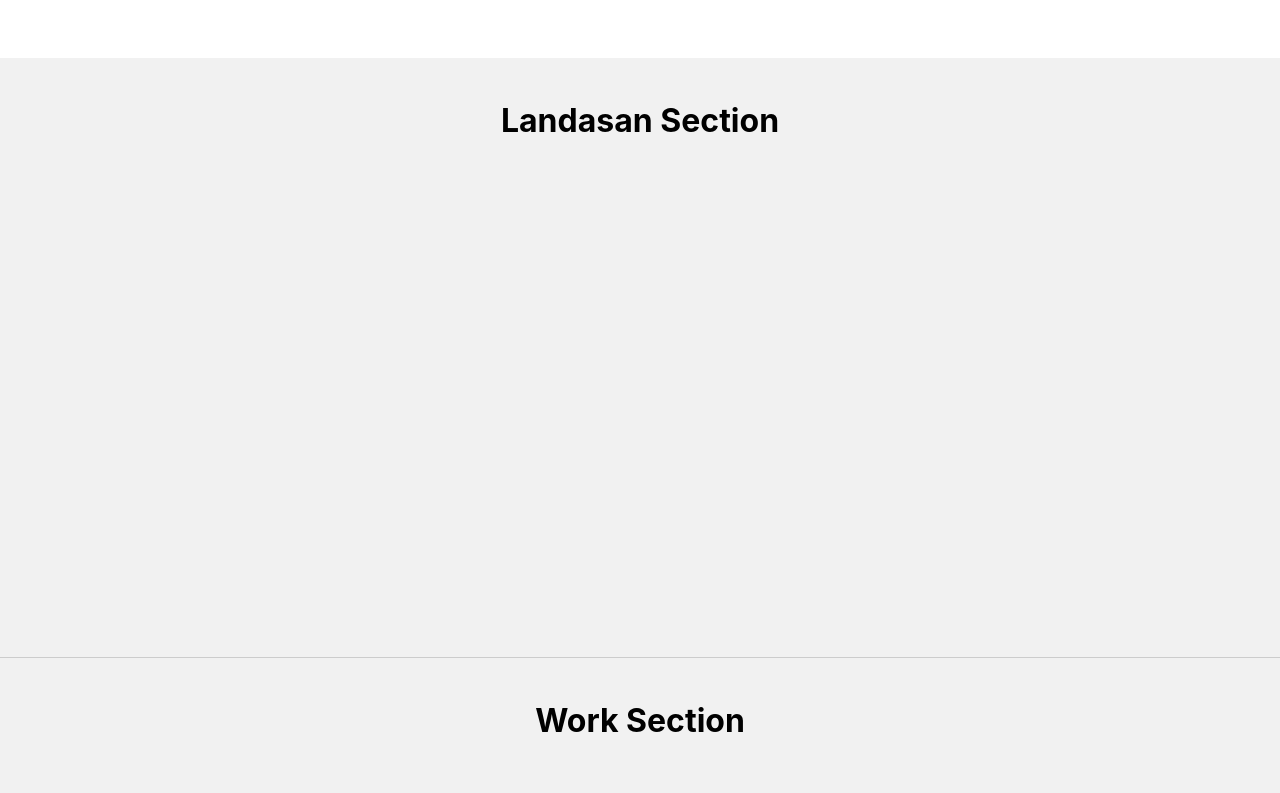
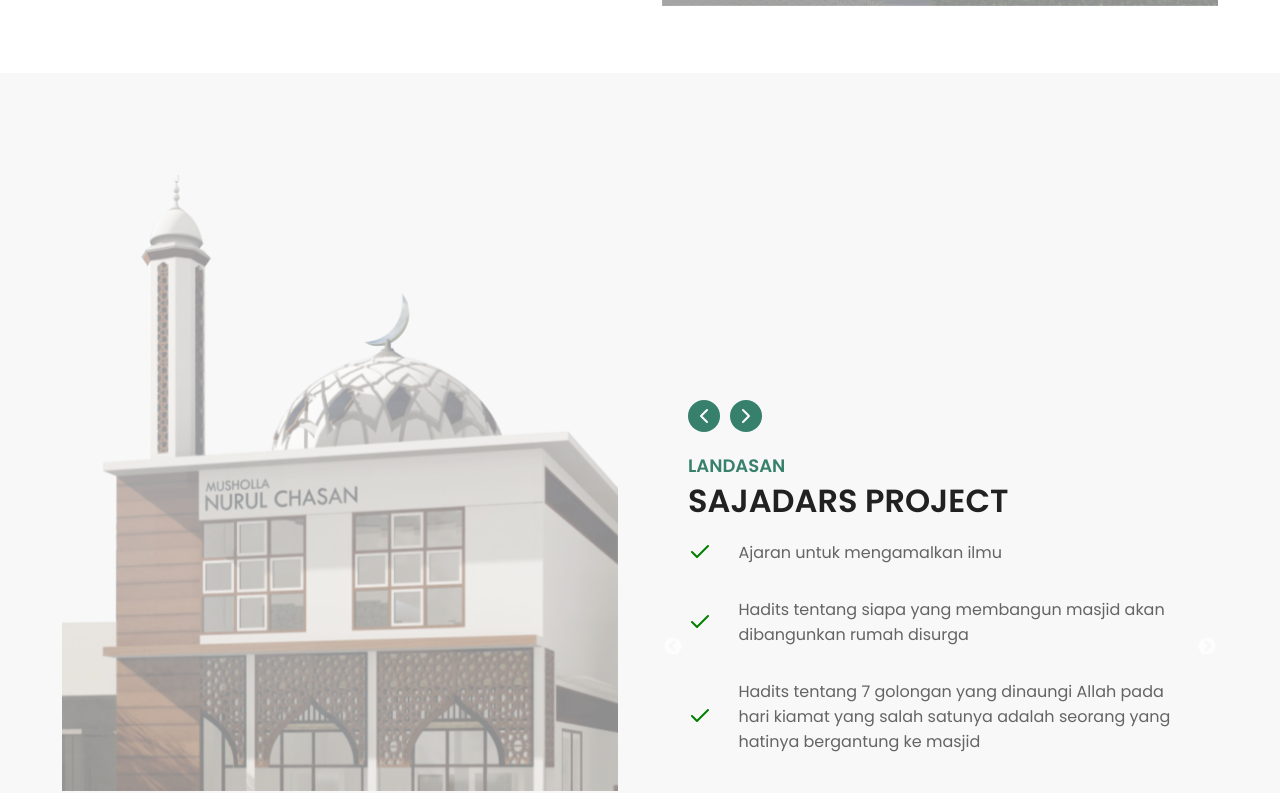
Before and after one commit to muhidayat03/sajadars-web, a React (Create React App) app: page / in a window 1280 px wide. Shown: the part 515-1308 px from the top of the page. Built offline with nearby package versions, Linux system fonts and the light colour scheme.

Commit message:
add landasan section

```diff
--- a/package.json
+++ b/package.json
@@ -9,8 +9,13 @@
     "aos": "^2.3.4",
     "react": "^17.0.1",
     "react-dom": "^17.0.1",
+    "react-feather": "^2.0.9",
     "react-scripts": "4.0.2",
     "react-scroll": "^1.8.1",
+    "react-slick": "^0.28.0",
+    "react-styled-carousel": "^0.5.1",
+    "slick-carousel": "^1.8.1",
+    "social-logos": "^2.3.0",
     "styled-components": "^5.2.1",
     "web-vitals": "^1.0.1"
   },
--- a/src/App.css
+++ b/src/App.css
@@ -1 +1,2 @@
 @import url("https://fonts.googleapis.com/css2?family=Open+Sans:ital,wght@0,300;0,400;0,600;0,700;0,800;1,300;1,400;1,600;1,700;1,800&display=swap");
+@import url("https://fonts.googleapis.com/css2?family=Poppins:ital,wght@0,300;0,400;0,600;0,700;0,800;1,300;1,400;1,600;1,700;1,800&display=swap");
--- /dev/null
+++ b/src/components/CheckList.js
@@ -0,0 +1,24 @@
+import styled from "styled-components";
+import { Check } from "react-feather";
+import { Paragraph } from "../components/Typography";
+
+const CheckList = ({ children }) => (
+  <ListContainer>
+    <Check style={{ color: "green" }} />
+    <ParagraphContainer>
+      <Paragraph>{children}</Paragraph>
+    </ParagraphContainer>
+  </ListContainer>
+);
+
+export default CheckList;
+
+const ListContainer = styled.div`
+  display: flex;
+  justify-content: space-between;
+  align-items: center;
+`;
+
+const ParagraphContainer = styled.div`
+  width: 90%;
+`;
--- a/src/components/Typography.js
+++ b/src/components/Typography.js
@@ -1,12 +1,15 @@
 import styled from "styled-components";
 
 export const Title = styled.h3`
-  font-family: "Open Sans", sans-serif;
+  font-family: "Poppins", sans-serif;
   font-style: normal;
   font-weight: 600;
   font-size: 18px;
-  color: #646464;
+  color: ${({ color }) => color || "#646464"};
   margin: 0;
+  @media only screen and (max-width: 400px) {
+    font-size: 16px;
+  }
 `;
 
 export const BigTitle = styled.h1`
@@ -16,13 +19,31 @@ export const BigTitle = styled.h1`
   line-height: 1.4;
   color: #212121;
   margin: 0;
+  @media only screen and (max-width: 400px) {
+    font-size: 28px;
+  }
+`;
+
+export const MediumTitle = styled.h2`
+  font-family: "Poppins", sans-serif;
+  font-style: normal;
+  font-weight: 600;
+  line-height: 1.4;
+  color: #212121;
+  margin: 0;
+  @media only screen and (max-width: 400px) {
+    font-size: 22px;
+  }
 `;
 
 export const Paragraph = styled.p`
-  font-family: "Open Sans", sans-serif;
+  font-family: "Poppins", sans-serif;
   font-style: normal;
   font-weight: normal;
   font-size: 16px;
   color: #646464;
   margin: 20;
+  @media only screen and (max-width: 400px) {
+    font-size: 14px;
+  }
 `;
--- a/src/pages/home/BannerSection.js
+++ b/src/pages/home/BannerSection.js
@@ -3,33 +3,44 @@ import styled from "styled-components";
 import BannerImage from "../../assets/banner_image.svg";
 import Button from "../../components/Button";
 import { Title, BigTitle, Paragraph } from "../../components/Typography";
-import LinkComponent from '../../components/LinkComponent'
-
-
+import LinkComponent from "../../components/LinkComponent";
 
 const Header = () => (
-  <Section id='banner-section'>
-    <StyledRow direction='row-reverse' align='flex-end'>
+  <Section id="banner-section">
+    <StyledRow direction="row-reverse" align="flex-end">
       <RightContainer lg={2} md={1} sm={1}>
         <div style={{ paddingTop: 40 }}>
-          <Image data-aos="zoom-in" data-aos-anchor-placement="center-bottom" src={BannerImage} alt="Banner" />
+          <Image
+            data-aos="zoom-in"
+            data-aos-anchor-placement="center-bottom"
+            src={BannerImage}
+            alt="Banner"
+          />
         </div>
       </RightContainer>
-      <LeftContainer lg={2} md={1} sm={1} direction='column' align='start'>
+      <LeftContainer lg={2} md={1} sm={1} direction="column" align="start">
         <Title data-aos="fade-up">SAJADARS PROJECT</Title>
-        <BigTitle data-aos="fade-up">Bangun Masjid <br /> Lebih Baik</BigTitle>
+        <BigTitle data-aos="fade-up">
+          Bangun Masjid <br /> Lebih Baik
+        </BigTitle>
         <Paragraph data-aos="fade-up">
-          Berdiri sejak Agustus 2019, SAJADARS merupakan organisasi nirlaba
-          yang bergerak dalam perencanaan desain arsitektur masjid dan
-          fasilitasnya. Mari berkontribusi bersama kami untuk beramal dan
-          berkarya membuat masjid lebih baik.
-          </Paragraph>
-        <LinkComponent to='about-section'>
-          <StyledButton data-aos="fade-right" data-aos-delay="400" data-aos-anchor-placement="center-bottom">LEBIH LANJUT</StyledButton>
+          Berdiri sejak Agustus 2019, SAJADARS merupakan organisasi nirlaba yang
+          bergerak dalam perencanaan desain arsitektur masjid dan fasilitasnya.
+          Mari berkontribusi bersama kami untuk beramal dan berkarya membuat
+          masjid lebih baik.
+        </Paragraph>
+        <LinkComponent to="about-section">
+          <StyledButton
+            data-aos="fade-right"
+            data-aos-delay="400"
+            data-aos-anchor-placement="center-bottom"
+          >
+            LEBIH LANJUT
+          </StyledButton>
         </LinkComponent>
       </LeftContainer>
     </StyledRow>
-  </Section >
+  </Section>
 );
 
 export default Header;
@@ -37,21 +48,22 @@ export default Header;
 const Section = styled.div`
   width: 100%;
   background-color: white;
-  padding:40px;
+  padding: 40px;
   @media only screen and (max-width: 600px) {
-    padding:0px;
+    padding: 0px;
   }
 `;
 
 const LeftContainer = styled(Col)`
   @media only screen and (min-width: 600px) {
-    padding : 40px 20px;
+    padding: 40px 20px;
+    align-items: flex-start;
   }
 `;
 
 const RightContainer = styled(Col)`
   @media only screen and (max-width: 600px) {
-    padding : 0px;
+    padding: 0px;
   }
 `;
 
--- a/src/pages/home/LandasanSection.js
+++ b/src/pages/home/LandasanSection.js
@@ -1,25 +1,149 @@
+import { Row, Col } from "../../components/Grid";
+import styled from "styled-components";
+import BannerImage from "../../assets/landasan_image.svg";
+import { Title, BigTitle, Paragraph } from "../../components/Typography";
+import "slick-carousel/slick/slick.css";
+import "slick-carousel/slick/slick-theme.css";
+import Slider from "react-slick";
+import { useRef, useState } from "react";
+import { ChevronRight, ChevronLeft, Check } from "react-feather";
+import CheckList from "../../components/CheckList";
 
-import { Row, Col } from '../../components/Grid';
+const Header = () => {
+  const [index, setIndex] = useState(0);
+  const [count, setCount] = useState(0);
+  const settings = {
+    dots: false,
+    infinite: true,
+    speed: 500,
+    autoplaySpeed: 8000,
+    slidesToShow: 1,
+    slidesToScroll: 1,
+    autoplay: true,
+    beforeChange: (current, next) => setIndex(next),
+    afterChange: () => setCount(count + 1),
+  };
 
-import styled from 'styled-components';
+  const sliderRef = useRef(null);
 
-
-
-const Header = () =>
-  <Section>
-    <Row>
-      <Col>
-        <h1>Landasan Section</h1>
-      </Col>
-    </Row>
-  </Section>
+  const nextSlide = () => {
+    sliderRef && sliderRef.current && sliderRef.current.slickGoTo(index + 1);
+  };
+  const prevSlide = () => {
+    sliderRef && sliderRef.current && sliderRef.current.slickGoTo(index - 1);
+  };
+  return (
+    <Section id="banner-section">
+      <div onClick={() => {}}></div>
+      <StyledRow direction="row" align="flex-end">
+        <RightContainer lg={2} md={1} sm={1}>
+          <div style={{ paddingTop: 40 }}>
+            <Image
+              data-aos="zoom-in"
+              data-aos-anchor-placement="center-bottom"
+              src={BannerImage}
+              alt="Banner"
+            />
+          </div>
+        </RightContainer>
+        <LeftContainer lg={2} md={1} sm={1} direction="column" align="start">
+          <ButtonContainer style={{ marginBottom: 20 }}>
+            <CircleBUtton onClick={prevSlide}>
+              <ChevronLeft />
+            </CircleBUtton>
+            <CircleBUtton style={{ marginLeft: 10 }} onClick={nextSlide}>
+              <ChevronRight />
+            </CircleBUtton>
+          </ButtonContainer>
+          <Title color="#37806B" data-aos="fade-up">
+            LANDASAN
+          </Title>
+          <BigTitle data-aos="fade-up">SAJADARS PROJECT</BigTitle>
+          <div data-aos="fade-up" style={{ width: "100%" }}>
+            <Slider ref={sliderRef} {...settings}>
+              <div>
+                <CheckList>Ajaran untuk mengamalkan ilmu</CheckList>
+                <CheckList>
+                  Hadits tentang siapa yang membangun masjid akan dibangunkan
+                  rumah disurga
+                </CheckList>
+                <CheckList>
+                  Hadits tentang 7 golongan yang dinaungi Allah pada hari kiamat
+                  yang salah satunya adalah seorang yang hatinya bergantung ke
+                  masjid
+                </CheckList>
+              </div>
+              <div>
+                <CheckList>
+                  Membantu memakmurkan masjid dalam ranah desain arsitektur
+                </CheckList>
+              </div>
+              <div>
+                <CheckList>
+                  Membantu perencanaan masjid secara gratis bagi yang
+                  membutuhkan
+                </CheckList>
+                <CheckList>
+                  Mewujudkan masjid dengan standar arsitektural
+                </CheckList>
+                <CheckList>
+                  Membantu menjadikan masjid sebagai pusat peradaban umat,
+                  melalui desain
+                </CheckList>
+              </div>
+            </Slider>
+          </div>
+        </LeftContainer>
+      </StyledRow>
+    </Section>
+  );
+};
 
 export default Header;
 
-
 const Section = styled.div`
   width: 100%;
-  background-color: #f1f1f1;
-  border-bottom: 1px solid #ccc;
-  height: 600px;
-`
+  background-color: #f8f8f8;
+  padding: 40px;
+  @media only screen and (max-width: 600px) {
+    padding: 0px;
+  }
+`;
+
+const LeftContainer = styled(Col)`
+  @media only screen and (min-width: 600px) {
+    padding: 48px;
+    align-items: flex-start;
+  }
+`;
+
+const RightContainer = styled(Col)`
+  @media only screen and (max-width: 600px) {
+    padding: 0px;
+  }
+`;
+
+const Image = styled.img`
+  width: 100%;
+`;
+
+const CircleBUtton = styled.div`
+  height: 32px;
+  width: 32px;
+  border-radius: 50%;
+  display: flex;
+  justify-content: center;
+  align-items: center;
+  background-color: #37806b;
+  color: white;
+  cursor: pointer;
+`;
+
+const ButtonContainer = styled.div`
+  display: flex;
+`;
+
+const StyledRow = styled(Row)`
+  max-width: 1280px;
+  margin: auto;
+`;
--- a/src/pages/home/YoutubeSection.js
+++ b/src/pages/home/YoutubeSection.js
@@ -1,24 +1,25 @@
+import Youtube from "../../components/Youtube";
+import styled from "styled-components";
 
-import { Row, Col } from '../../components/Grid';
-import styled from 'styled-components';
+const YoutubeSection = () => (
+  <Section>
+    <YoutubeContainer>
+      <Youtube
+        src={
+          "https://www.youtube.com/embed/8ASnyL_fZxQ?&autoplay=1&mute=1&enablejsapi=1&loop=1&playlist=8ASnyL_fZxQ"
+        }
+      />
+    </YoutubeContainer>
+  </Section>
+);
 
-
-
-const Header = () =>
-  <Section>
-    <Row>
-      <Col>
-        <h1>Youtube Section</h1>
-      </Col>
-    </Row>
-  </Section>
-
-export default Header;
-
+export default YoutubeSection;
 
 const Section = styled.div`
   width: 100%;
-  background-color: #f1f1f1;
-  border-bottom: 1px solid #ccc;
-  height: 600px;
-`
+  background-color: black;
+`;
+const YoutubeContainer = styled.div`
+  max-width: 1280px;
+  margin: auto;
+`;
```
Also changed, not shown: src/pages/home/ProjectSection.js (+5 -8 lines), src/pages/home/TeamSection.js (+119 -18 lines), src/pages/home/WorkSection.js (+5 -8 lines), src/assets/landasan_image.svg (added), 1 other file (tests, documents, lock files or other folders).
